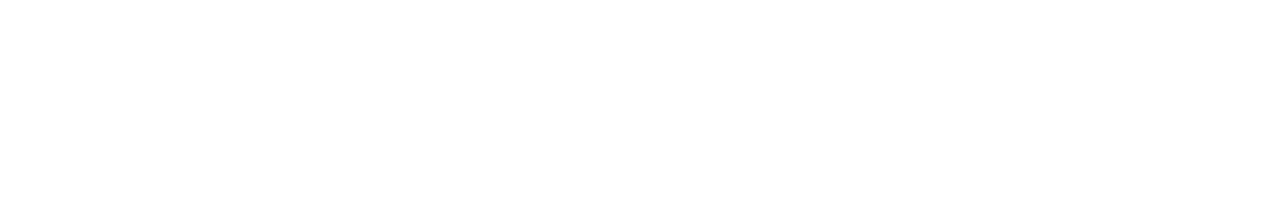
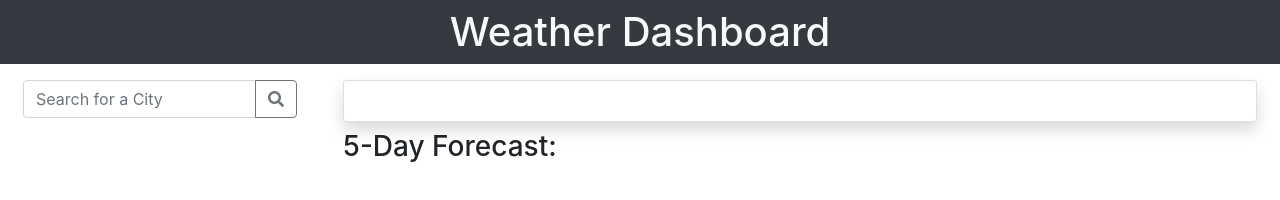
Before and after one commit to chronoslou/HW06, a plain HTML site: page index.html in a window 1280 px wide. Drawn offline with nearby package versions, Linux system fonts and the light colour scheme; no server answers.

```diff
--- a/Assets/js/script.js
+++ b/Assets/js/script.js
@@ -2,7 +2,7 @@
 // add functionality to pull current location weather if no current city selected?
 
 var cityList = [];
-var id = "5859ec0dbfd9ff0a36abca355158892e";
+var id = "c52ebbd0a3f56c59ee405c95485eb3a0";
 
 // stores cityList in localStorage
 function storeCities() {
--- a/index.html
+++ b/index.html
@@ -4,9 +4,44 @@
     <meta charset="UTF-8">
     <meta http-equiv="X-UA-Compatible" content="IE=edge">
     <meta name="viewport" content="width=device-width, initial-scale=1.0">
-    <title>Document</title>
+    <title>Weather App</title>
+    <link rel="stylesheet" href="https://pro.fontawesome.com/releases/v5.10.0/css/all.css" integrity="sha384-AYmEC3Yw5cVb3ZcuHtOA93w35dYTsvhLPVnYs9eStHfGJvOvKxVfELGroGkvsg+p" crossorigin="anonymous"/>
+    <link rel="stylesheet" href="https://stackpath.bootstrapcdn.com/bootstrap/4.5.2/css/bootstrap.min.css" integrity="sha384-JcKb8q3iqJ61gNV9KGb8thSsNjpSL0n8PARn9HuZOnIxN0hoP+VmmDGMN5t9UJ0Z" crossorigin="anonymous">
 </head>
 <body>
+    <div class="bg-dark">
+        <h1 class="text-center mb-2 p-2 text-light">Weather Dashboard</h1>
+    </div>
+    <div class="container-fluid">
+        <div class="row">
+            <div class="col-md-3">
+                <form>
+                    <div class="input-group m-2 pr-3">
+                        <input type="text" class="form-control" id="citySearchInput" placeholder="Search for a City">
+                        <div class="input-group-append">
+                        <button class="btn btn-outline-secondary" type="submit" id="citySearchButton"><i class="fas fa-search"></i></button>
+                        </div>
+                    </div>
+                </form>
+            <div class="w-100">
+                <ul class="list-group cityList mx-2 mt-3"></ul>
+            </div>
+            </div>
+        <div class="col-md-9">
+            <div class="card shadow m-2">
+                <div class="card-body cityToday"></div>
+            </div>
+            <div class="m-2">
+                <h3>5-Day Forecast:</h3>
+                <div class="forecast row text-light">
+                </div>
+            </div>
+        </div>
+        </div>
+    </div>
+
+    <script src="https://code.jquery.com/jquery-3.6.0.min.js" integrity="sha256-/xUj+3OJU5yExlq6GSYGSHk7tPXikynS7ogEvDej/m4=" crossorigin="anonymous"></script>
+    <script type="text/javascript" src="./Assets/js/script.js"></script>
 
 </body>
 </html>
```
Also changed, not shown: Assets/appimage.png (added), 1 other file.
